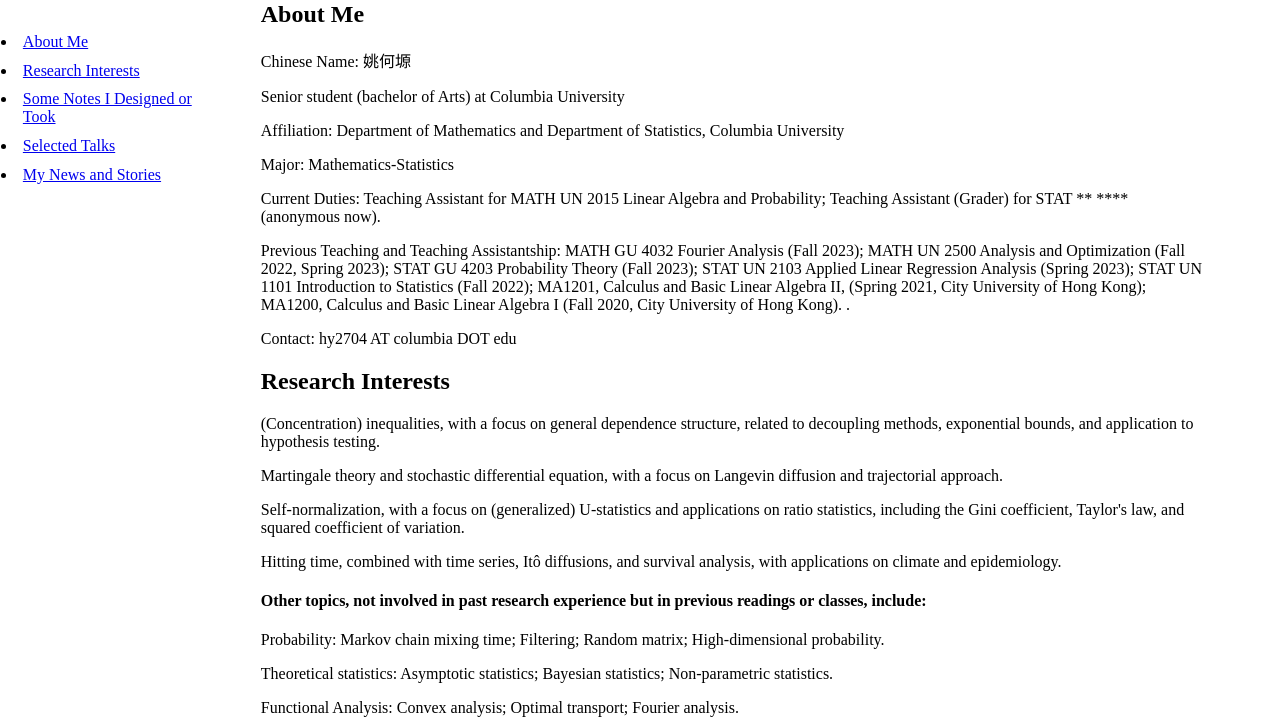
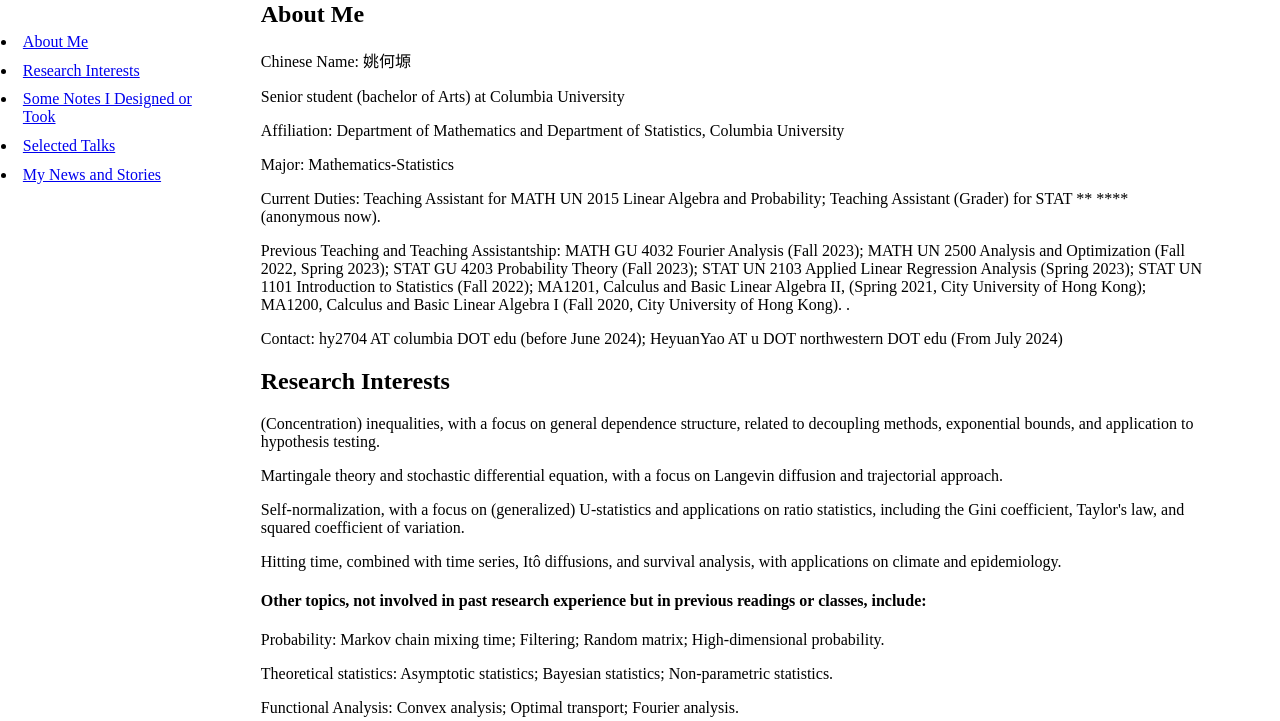
Before and after one commit to HeyuanYAO2704/heyuanyao2704, a plain HTML site: page index.html in a window 1280 px wide. Shown: the part 79-800 px from the top of the page. Drawn offline with Linux system fonts and the light colour scheme.

Commit message:
index.html

```diff
--- a/index.html
+++ b/index.html
@@ -31,7 +31,7 @@
             <p> Current Duties: Teaching Assistant for MATH UN 2015 Linear Algebra and Probability; Teaching Assistant (Grader) for STAT ** **** (anonymous now).</p>
             <p> Previous Teaching and Teaching Assistantship: MATH GU 4032 Fourier Analysis (Fall 2023); MATH UN 2500 Analysis and Optimization (Fall 2022, Spring 2023); STAT GU 4203 Probability Theory (Fall 2023); STAT UN 2103 Applied Linear Regression Analysis (Spring 2023); STAT UN 1101 Introduction to Statistics (Fall 2022); MA1201, Calculus and Basic Linear Algebra II, (Spring 2021, City University of Hong Kong); MA1200, Calculus and Basic Linear Algebra I (Fall 2020, City University of Hong Kong).
 . </p>
-            <p> Contact: hy2704 AT columbia DOT edu</p>
+            <p> Contact: hy2704 AT columbia DOT edu (before June 2024); HeyuanYao AT u DOT northwestern DOT edu (From July 2024)</p>
         </div>
 
         <div id="researchInterests">
```
